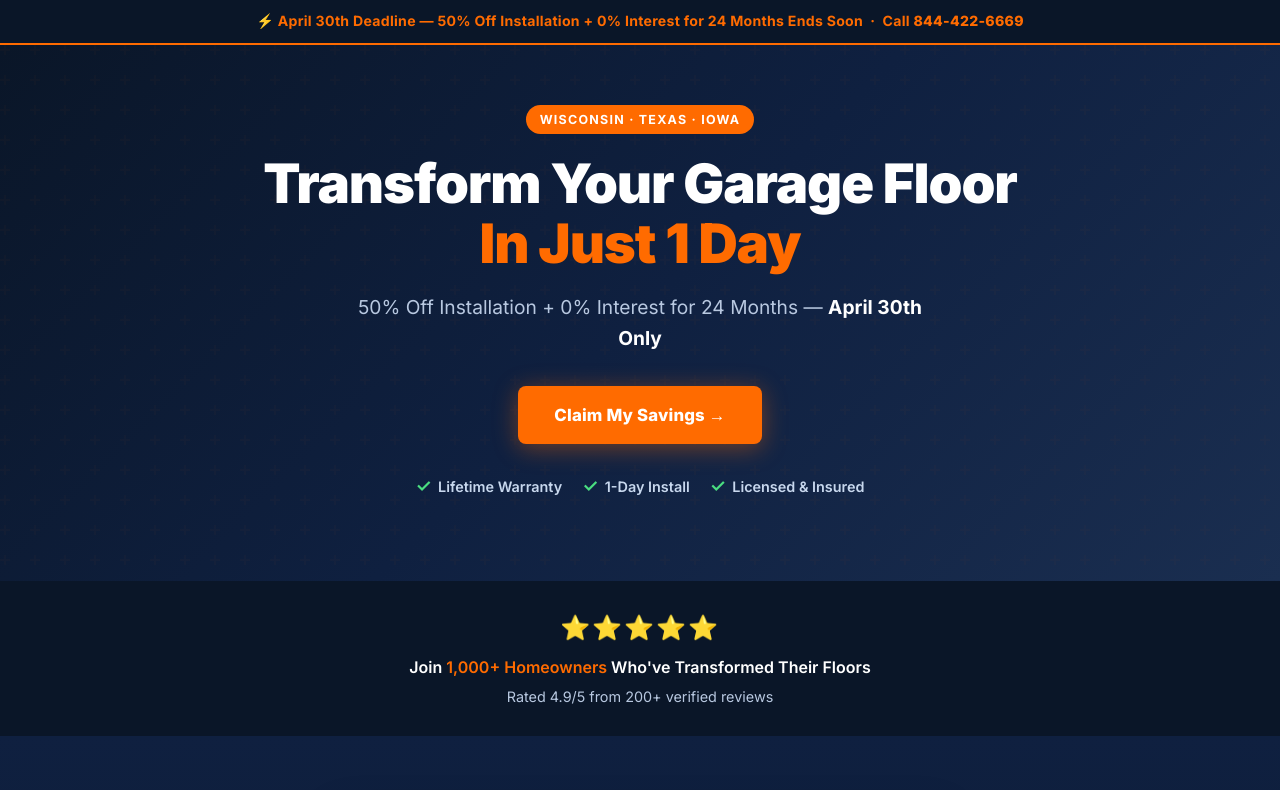
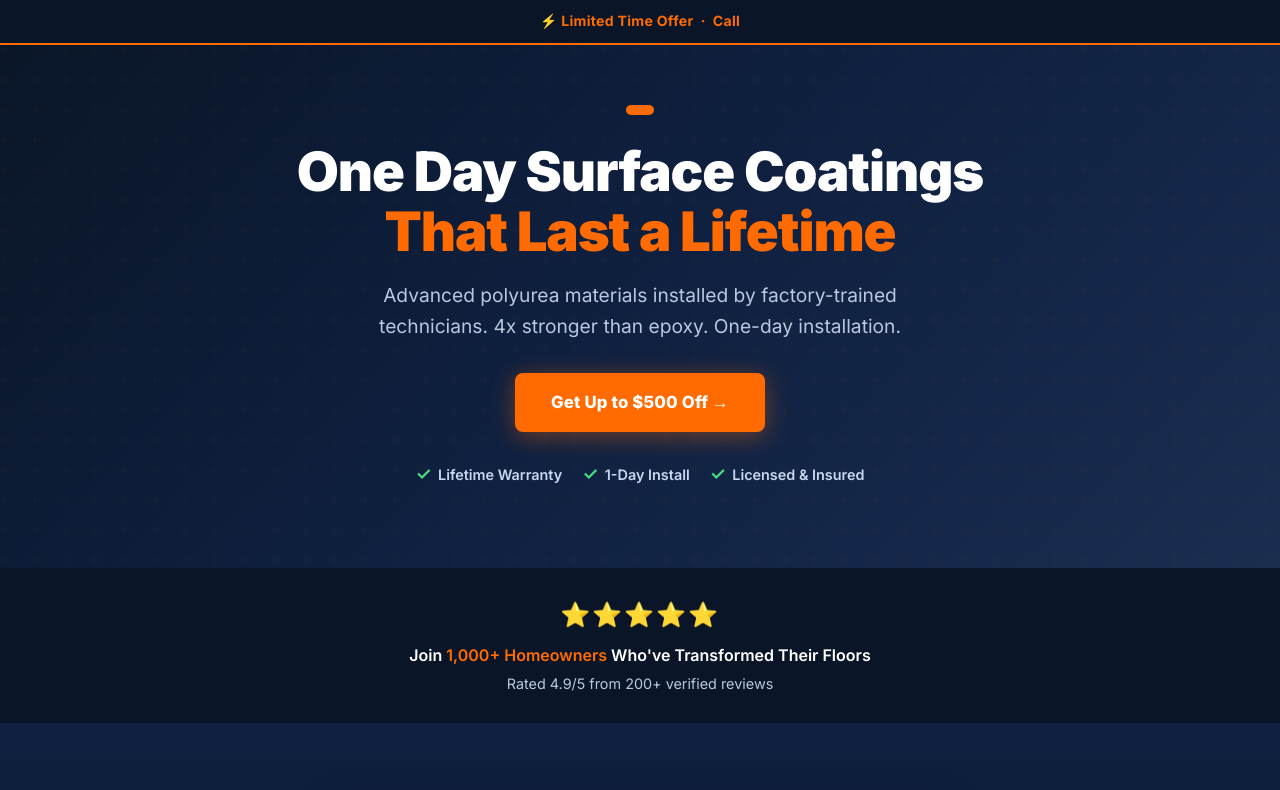
Before and after one commit to Jay-Franson/mypolytek-landing, a website: page index.html in a window 1280 px wide. Shown: the top 790 px of the page. Drawn offline with Linux system fonts and the light colour scheme.

Commit message:
Fix: Replace hardcoded BAM content with dynamic config.json values for hero, topbar, promotion, and footer

```diff
--- a/index.html
+++ b/index.html
@@ -679,15 +679,15 @@
 <body>
 
 <!-- STICKY TOP BAR -->
-<div id="topbar">⚡ April 30th Deadline — 50% Off Installation + 0% Interest for 24 Months Ends Soon &nbsp;·&nbsp; Call <a href="tel:8444226669" style="color:var(--orange);text-decoration:none;font-weight:800;">844-422-6669</a></div>
+<div id="topbar">⚡ <span id="topbar-text">Limited Time Offer</span> &nbsp;·&nbsp; Call <a id="topbar-phone-link" href="tel:" style="color:var(--orange);text-decoration:none;font-weight:800;"></a></div>
 
 <!-- HERO -->
 <section id="hero">
   <div class="hero-inner">
-    <div class="hero-eyebrow">Wisconsin · Texas · Iowa</div>
-    <h1>Transform Your Garage Floor<br><span>In Just 1 Day</span></h1>
-    <p class="hero-sub">50% Off Installation + 0% Interest for 24 Months — <strong style="color:#fff;">April 30th Only</strong></p>
-    <a href="#quote" class="btn-primary">Claim My Savings →</a>
+    <div class="hero-eyebrow" id="hero-regions"></div>
+    <h1 id="hero-headline">One Day Surface Coatings<br><span id="hero-highlight">That Last a Lifetime</span></h1>
+    <p class="hero-sub" id="hero-subheading">Advanced polyurea materials installed by factory-trained technicians. 4x stronger than epoxy. One-day installation.</p>
+    <a href="#quote" class="btn-primary" id="hero-cta">Get Up to $500 Off →</a>
     <div class="trust-badges">
       <span class="trust-badge"><span class="check">✓</span> Lifetime Warranty</span>
       <span class="trust-badge"><span class="check">✓</span> 1-Day Install</span>
@@ -967,22 +967,22 @@
 <!-- URGENCY CTA -->
 <section id="urgency">
   <div class="urgency-inner">
-    <div class="urgency-badge">⏰ Limited Time Offer</div>
-    <h2>April 30th Is The Cutoff —<br>Don't Miss <span>50% Off Installation + 0% Interest for 24 Months</span></h2>
-    <p>Spots are limited. We can only honor this pricing for homeowners who claim it before the deadline. Don't wait.</p>
-    <a href="#quote" class="btn-primary">Claim My Savings →</a>
-    <p class="phone-cta">Or Call Us: <a href="tel:8444226669">844-422-6669</a></p>
+    <div class="urgency-badge">⏰ <span id="promo-headline">Limited Time Offer</span></div>
+    <h2>Don't Miss Out —<br><span id="promo-description">Save up to $500 on your next floor coating</span></h2>
+    <p id="promo-deadline">Contact for details</p>
+    <a href="#quote" class="btn-primary">Get Your Quote →</a>
+    <p class="phone-cta">Or Call Us: <a id="footer-phone-link" href="tel:"></a></p>
   </div>
 </section>
 
 <!-- FOOTER -->
 <footer>
-  <p>BAM Coatings © 2025 &nbsp;·&nbsp; Wisconsin, Texas &amp; Iowa</p>
-  <p><a href="https://bamcoatings.com/privacy-policy-2/" target="_blank" rel="noopener">Privacy Policy</a> &nbsp;·&nbsp; <a href="tel:8444226669" class="footer-phone">844-422-6669</a></p>
+  <p id="footer-branding">Polytek of Rochester © 2025</p>
+  <p><a href="https://mypolytek.com/privacy-policy" target="_blank" rel="noopener">Privacy Policy</a> &nbsp;·&nbsp; <a id="footer-phone2-link" href="tel:" class="footer-phone"></a></p>
 </footer>
 
 <!-- FLOATING MOBILE CALL BUTTON -->
-<a href="tel:8444226669" id="float-call">📞 Call Now: 844-422-6669</a>
+<a href="tel:" id="float-call">📞 Call Now: <span id="float-call-phone"></span></a>
 
 <script>
   // ── Form state ──
```
